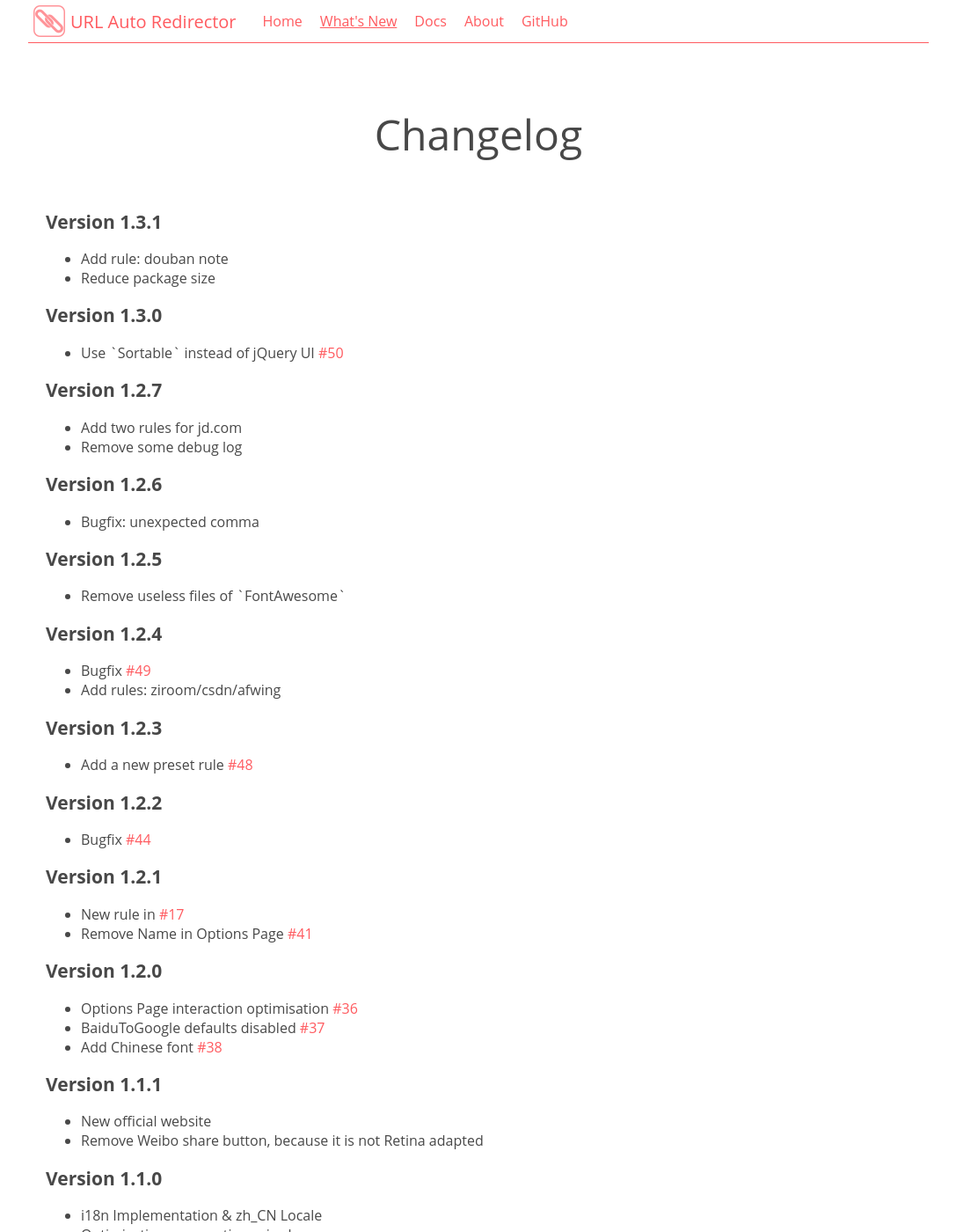
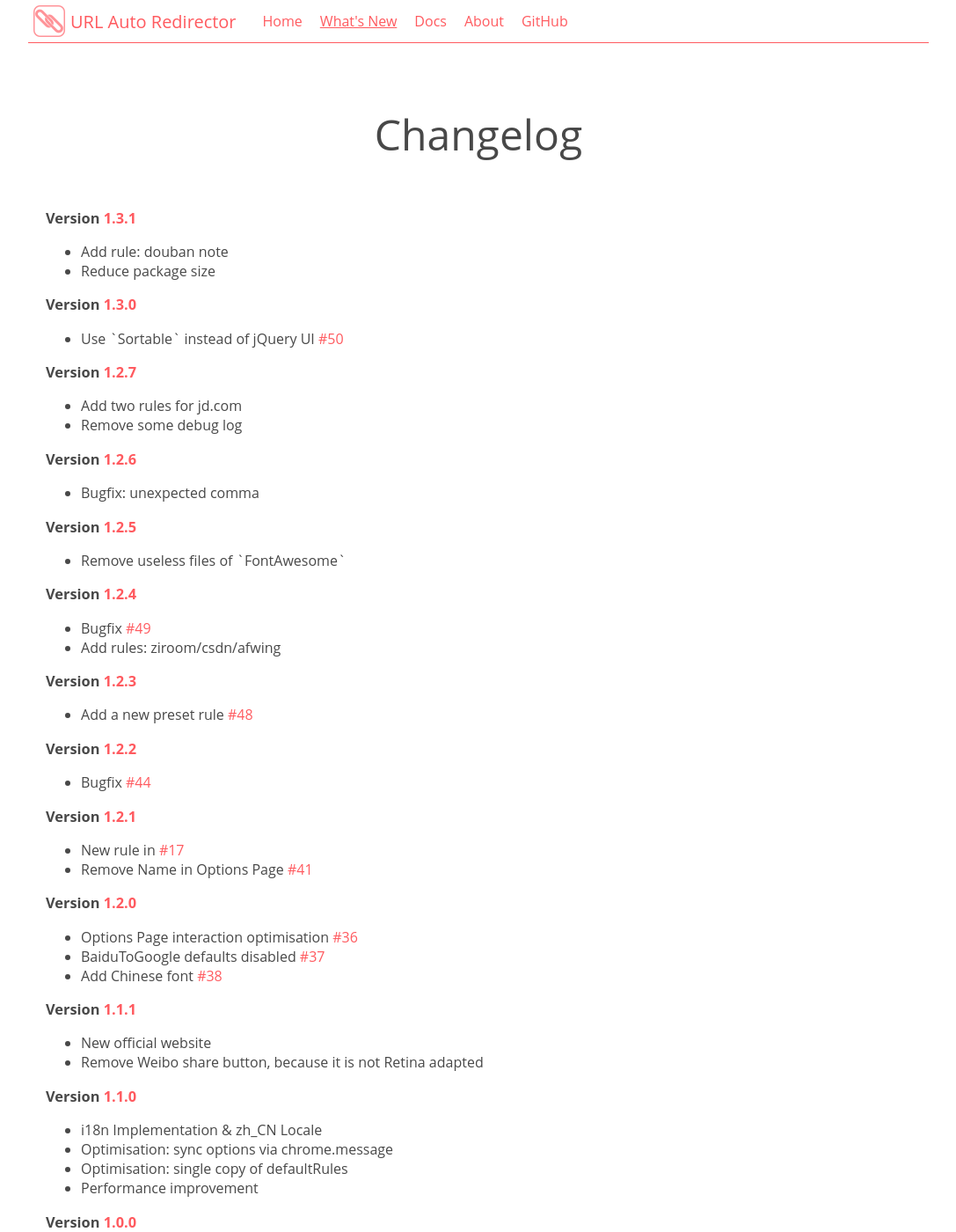
Before and after one commit to URLAutoRedirector/urlautoredirector.github.io, a Jekyll site: the page built from _docs/changelog.md, in a window 1280 px wide and 1400 px high. Shown: the whole window at 88% size, without its empty margins (96-1183 px from the left). Built offline with Jekyll 4.4.1, drawn with Linux system fonts in a browser that asks for light colours; comment, search, counter and statistics services are not loaded; some of the changed text lies outside the part shown.

Commit message:
Migrate docs to website

```diff
--- a/_docs/changelog.html
+++ b/_docs/changelog.md
@@ -5,13 +5,15 @@ inline-title: Changelog
 permalink: changelog.html
 ---
 {% for change in site.data.changelog %}
-  <h2>Version {{ change.version }}</h2>
+  <h3 id="changelog-{{ change.version }}">
+    Version <a href="#changelog-{{ change.version }}">{{ change.version }}</a>
+  </h3>
   <ul>
     {% for log in change.changes %}
       <li>
         {{ log.text }}
         {% if log.issue != nil %}
-          <a href="https://github.com/UrlAutoRedirector/UrlAutoRedirector/issues/{{ log.issue }}">#{{ log.issue }}</a></li>
+          <a href="https://github.com/UrlAutoRedirector/UrlAutoRedirector/issues/{{ log.issue }}">#{{ log.issue }}</a>
         {% endif %}
       </li>
     {% endfor %}
--- a/_includes/header.html
+++ b/_includes/header.html
@@ -9,7 +9,7 @@
           <div class="menu">
             <div class="menu-item{% if page.url == "/index.html" %}{{" menu-active"}}{% endif %}"><a href="/">Home</a></div>
             <div class="menu-item{% if page.url == "/changelog.html" %}{{" menu-active"}}{% endif %}"><a href="/changelog.html">What's New</a></div>
-            <div class="menu-item"><a href="https://github.com/UrlAutoRedirector/UrlAutoRedirector/wiki">Docs</a></div>
+            <div class="menu-item{% if page.url == "/docs.html" %}{{" menu-active"}}{% endif %}"><a href="/docs.html">Docs</a></div>
             <div class="menu-item{% if page.url == "/about.html" %}{{" menu-active"}}{% endif %}"><a href="/about.html">About</a></div>
             <div class="menu-item"><a href="https://github.com/UrlAutoRedirector/UrlAutoRedirector">GitHub</a></div>
           </div>
```
Also changed, not shown: _docs/docs.md (added, +64 -0 lines).
